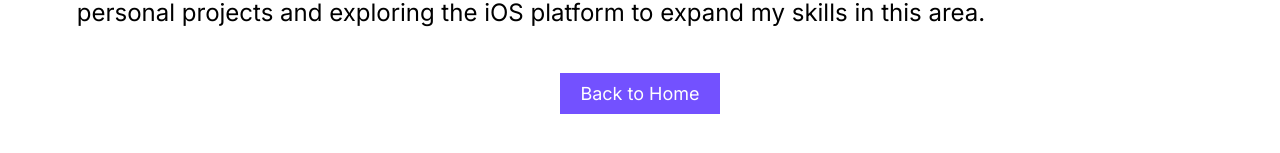
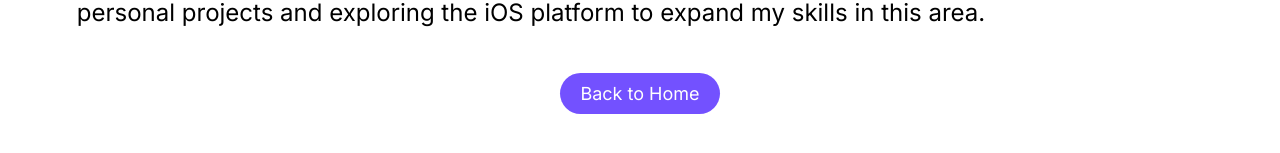
Before and after one commit to b-arslan/PersonalWebsite, a Next.js app: page /about in a window 1280 px wide. Shown: the part 627-780 px from the top of the page. Built offline with nearby package versions, Linux system fonts and the light colour scheme.

Commit message:
some changes

```diff
--- a/src/app/about/about.module.css
+++ b/src/app/about/about.module.css
@@ -1,4 +1,4 @@
-/* .About için stiller */
+
 .About {
     display: flex;
     flex-direction: column;
@@ -6,6 +6,8 @@
     align-items: center;
     gap: 2rem;
     height: 100vh;
+    animation-name: moveDown;
+    animation-duration: 1.5s;
 }
 
 .aboutHeader {
@@ -27,7 +29,10 @@
 
 .btn {
     background: #7351FF;
+    width: 150px;
+    height: 50px;
     border: none;
+    border-radius: 50px;
     padding: 10px 20px;
     color: #fff;
     font-size: 18px;
@@ -35,7 +40,30 @@
     cursor: pointer;
 }
 
-/* Tabletler ve telefonlar için medya sorguları */
+.btn:hover {
+    animation: pulsate 2s ease-in-out;
+}
+
+@keyframes pulsate {
+    0%{
+        box-shadow:
+        0 0 50px #7351FF,
+        0 0 75px #FFFFFF;
+    }
+}
+
+@keyframes moveDown {
+    0% {
+        opacity: 0;
+        transform: translateY(-100px);
+    }
+    100% {
+        opacity: 1;
+        transform: translateY(0);
+
+    }
+}
+/* responsive design */
 @media (max-width: 768px) {
     .aboutHeader {
         font-size: 36px;
--- a/src/app/page.module.css
+++ b/src/app/page.module.css
@@ -67,7 +67,7 @@
 }
 
 .title, .profile, .img {
-    animation-name: moveRight;
+    animation-name: moveDown;
     animation-duration: 1.5s;
 }
 
```
